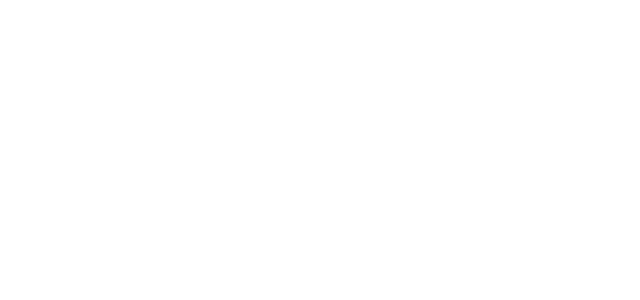
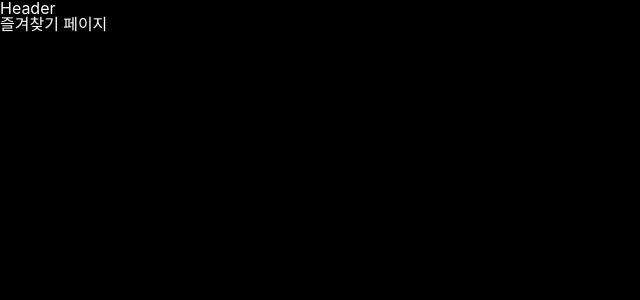
Before and after one commit to saanglee/Wonflix, a React (Create React App) app: page /favorites in a window 1280 px wide. Before the commit this address had no page. Shown: the top 300 px of the page, without its empty margins (0-640 px from the left). Built offline with nearby package versions, Linux system fonts and the light colour scheme; a web font is replaced by a local one.

Commit message:
polish: setting global style, route

```diff
--- /dev/null
+++ b/src/components/Favorites/Favorites.jsx
@@ -0,0 +1,7 @@
+import React from 'react';
+
+const Favorites = () => {
+  return <div>즐겨찾기 페이지</div>;
+};
+
+export default Favorites;
--- a/src/components/Header/Header.jsx
+++ b/src/components/Header/Header.jsx
@@ -1,7 +1,7 @@
-import React from 'react'
+import React from 'react';
 
-function Header() {
-  return <div>Header</div>
-}
+const Header = () => {
+  return <div>Header</div>;
+};
 
-export default Header
+export default Header;
--- a/src/routes/Home/Home.jsx
+++ b/src/routes/Home/Home.jsx
@@ -1,7 +1,7 @@
-import React from 'react'
+import React from 'react';
 
-function Home() {
-  return <div>Home</div>
-}
+const Home = () => {
+  return <div style={{ color: 'white' }}>홈 페이지</div>;
+};
 
-export default Home
+export default Home;
--- a/src/routes/Layout/Layout.jsx
+++ b/src/routes/Layout/Layout.jsx
@@ -1,12 +1,16 @@
-import React from 'react'
-import { Outlet } from 'react-router-dom'
+import React from 'react';
+import { Outlet } from 'react-router-dom';
+import Header from '../../components/Header/Header';
 
-function Layout() {
+const Layout = () => {
   return (
     <div>
-      <Outlet />
+      <Header />
+      <main>
+        <Outlet />
+      </main>
     </div>
-  )
-}
+  );
+};
 
-export default Layout
+export default Layout;
--- /dev/null
+++ b/src/routes/NotFound404/NotFound.jsx
@@ -0,0 +1,18 @@
+import React from 'react';
+import { Link } from 'react-router-dom';
+import './notFound404.scss';
+
+const NotFound = () => {
+  return (
+    <div className='not_found_container'>
+      <h1 className='not_found_title'>경로를 찾을 수 없습니다.</h1>
+      <Link to='/'>
+        <button type='button' className='go_home_btn'>
+          되돌아가기
+        </button>
+      </Link>
+    </div>
+  );
+};
+
+export default NotFound;
--- a/src/routes/Routes.module.scss
+++ b/src/routes/Routes.module.scss
@@ -1,40 +1,12 @@
 @use '/src/styles/constants/colors';
 
-/*
 .app {
-  display: flex;
-  align-items: center;
-  justify-content: center;
   height: 100vh;
-  background-color: #dee3f9;
+  background-color: black;
+  color: white;
 }
 
-.appLogo {
-  height: 40vmin;
-  pointer-events: none;
-}
-
-@media (prefers-reduced-motion: no-preference) {
-  .appLogo {
-    animation: appLogoSpin infinite 20s linear;
-  }
-}
-
-.appHeader {
-  display: flex;
-  flex-direction: column;
-  align-items: center;
-  justify-content: center;
-  min-height: 100vh;
-  font-size: calc(10px + 2vmin);
-  color: colors.$WHITE;
-  background-color: #282c34;
-}
-
-.appLink {
-  color: colors.$BLUE;
-}
-
+/*
 @keyframes appLogoSpin {
   from {
     transform: rotate(0deg);
--- a/src/routes/index.jsx
+++ b/src/routes/index.jsx
@@ -2,17 +2,21 @@ import styles from './Routes.module.scss';
 import { Route, Routes } from 'react-router-dom';
 import Layout from './Layout/Layout';
 import Home from './Home/Home';
+import Favorites from '../components/Favorites/Favorites';
+import NotFound from './NotFound404/NotFound';
 
-function App() {
+const App = () => {
   return (
     <div className={styles.app}>
       <Routes>
-        <Route path='/' element={<Layout />} />
-        <Route path='/' element={<Home />} />
-        <Route />
+        <Route path='/' element={<Layout />}>
+          <Route path='/home' element={<Home />} />
+          <Route path='favorites' element={<Favorites />} />
+          <Route path='*' element={<NotFound />} />
+        </Route>
       </Routes>
     </div>
   );
-}
+};
 
 export default App;
```
Also changed, not shown: .eslintrc.json, .prettierrc.yml, src/routes/NotFound404/notFound404.scss (added).
